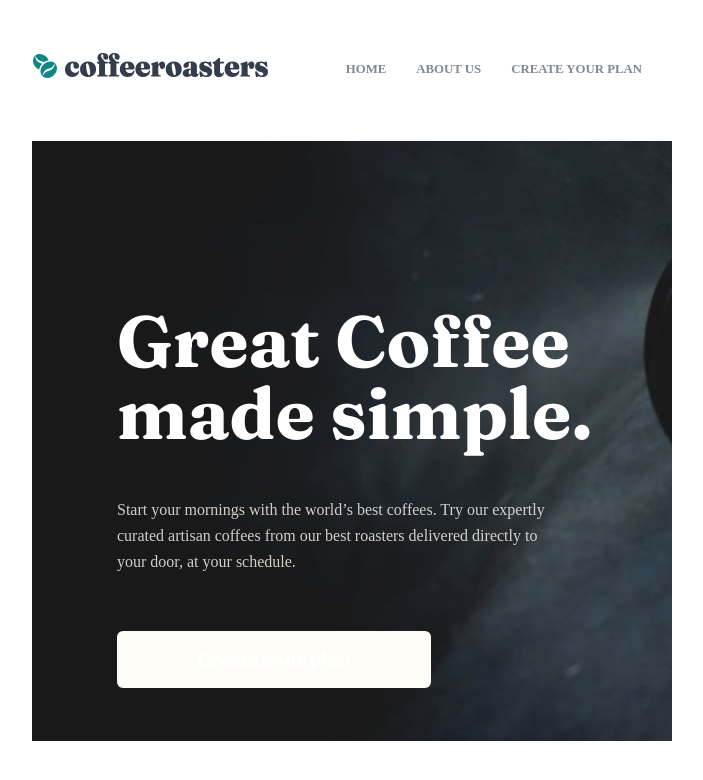
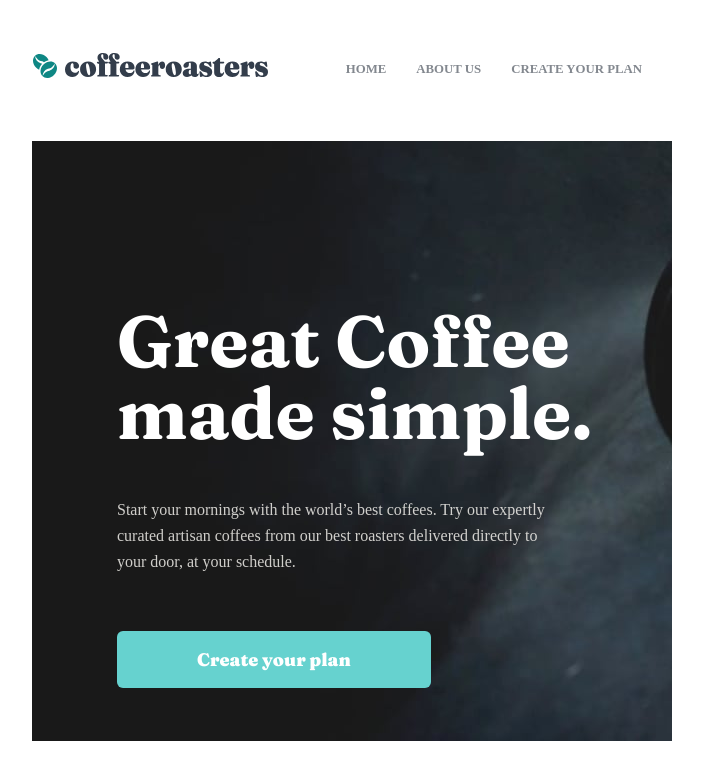
Before and after one commit to DavyFungALoi/coffee-subscription, a React (Create React App) app: page / in a window 1280 px wide. In both pictures the pointer is over the button "Create your plan". Shown: the top 780 px of the page, without its empty margins (288-991 px from the left). Built offline with nearby package versions, Linux system fonts and the light colour scheme.

Commit message:
added hover colors for buttons

```diff
--- a/src/styles/_buttons.scss
+++ b/src/styles/_buttons.scss
@@ -7,7 +7,7 @@
   color: white;
   border-style: none;
   border-radius: 0.375rem;
-  cursor: pointer
+  cursor: pointer;
 }
 
 .btn {
@@ -15,5 +15,5 @@
   background-color: rgba(14, 135, 132, 1);
 }
 .btn:hover {
-  background-color: rgba(254, 252, 247, 1);
+  background-color: rgba(102, 210, 207, 1);
 }
```
Also changed, not shown: css/App.css (+1 -1 lines).
